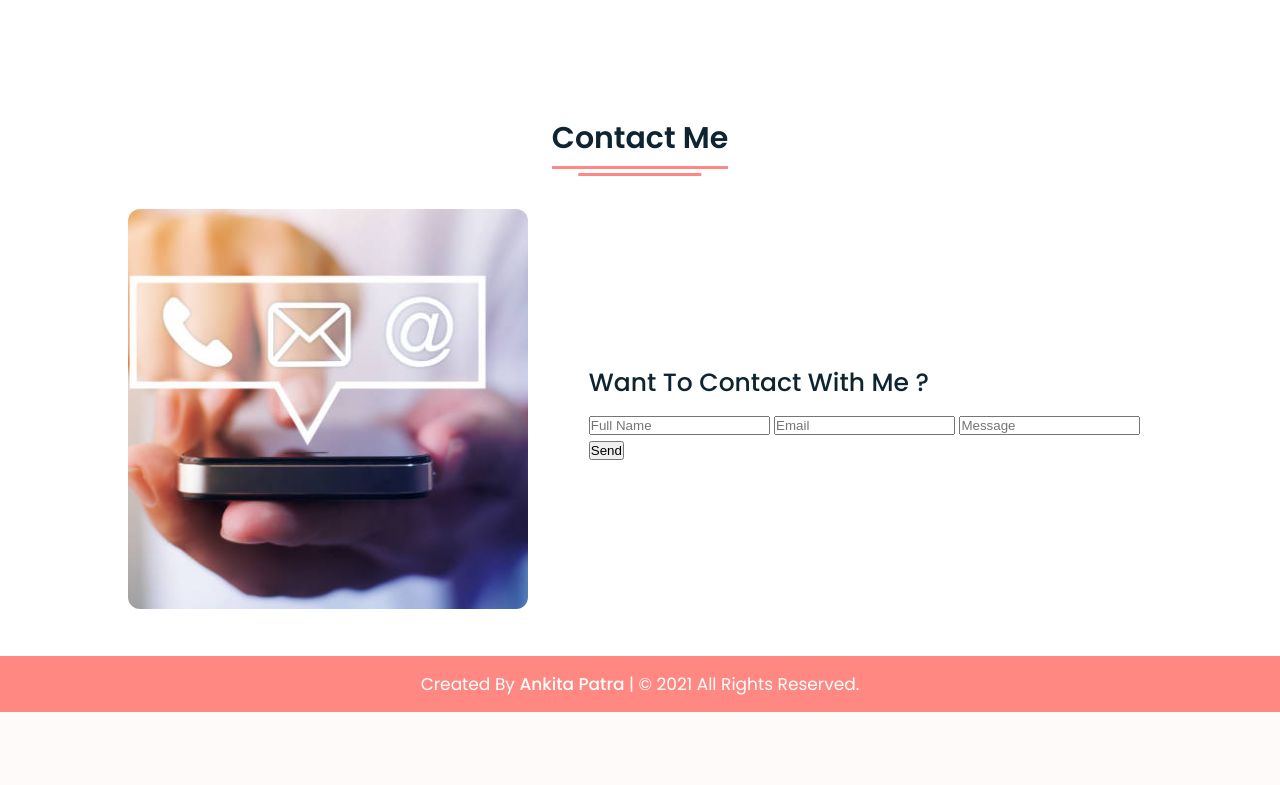
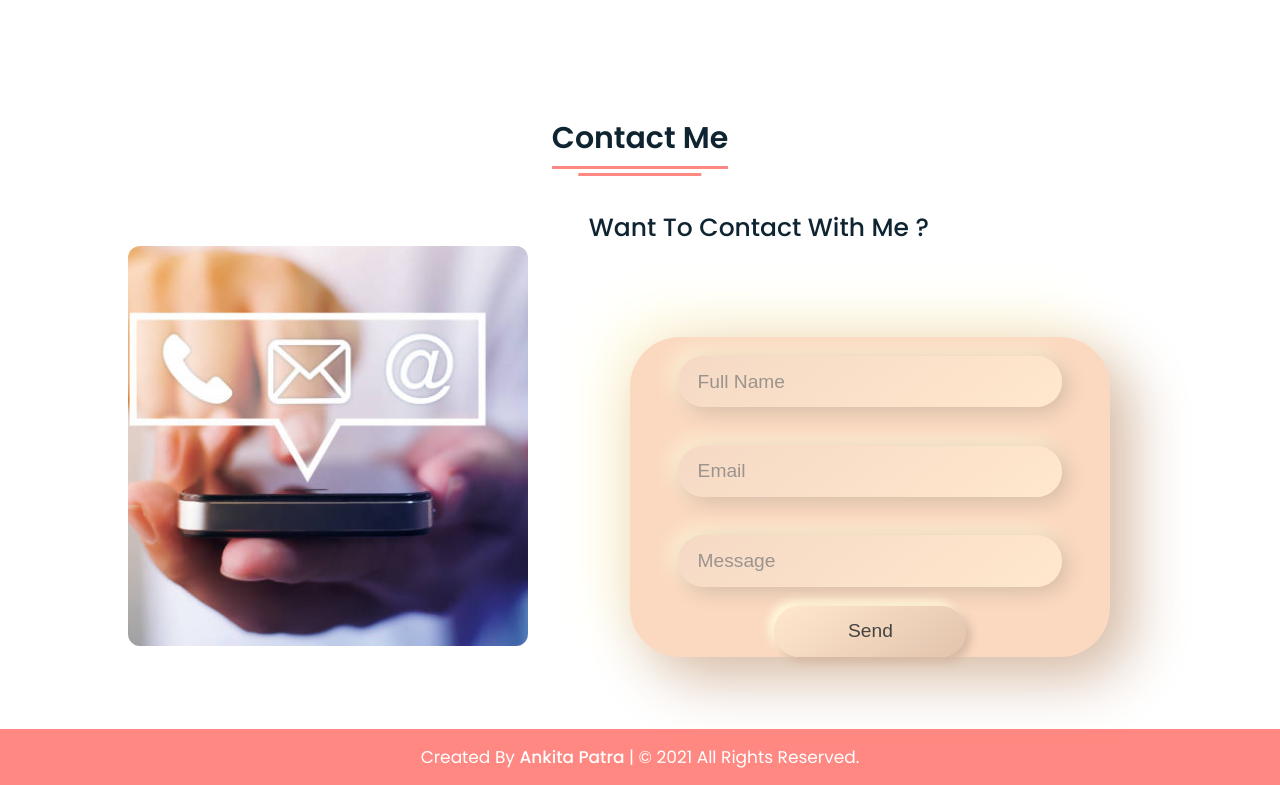
Before and after one commit to Ankita-201/Portfolio_Website, a Flask app: page / in a window 1280 px wide. Shown: the part 3679-4464 px from the top of the page. Before the commit the page ends 4391 px from the top, so only its background shows below. Run offline with Flask 2, Linux system fonts and the light colour scheme; data that the repository does not hold is empty.

Commit message:
My commit change.

```diff
--- a/static/css/style.css
+++ b/static/css/style.css
@@ -538,3 +538,92 @@ footer .text span a:hover{
         color: var(--primary-color);
     }
 }
+.form form .input::-webkit-input-placeholder {
+    opacity: 0.7;
+  }
+
+  .form form .input:-ms-input-placeholder {
+    opacity: 0.7;
+  }
+
+  .form form .input::-ms-input-placeholder {
+    opacity: 0.7;
+  }
+
+  .form form .input::placeholder {
+    opacity: 0.7;
+  }
+  .form form .btn {
+    width: 10em;
+    height: 3em;
+    border-radius: 50px;
+    background: linear-gradient(145deg, #ffe8cd, #e2c3ad);
+    -webkit-box-shadow: 5px 5px 10px #d5b8a3, -5px -5px 10px #fffadd;
+    box-shadow: 5px 5px 10px #d5b8a3, -5px -5px 10px #fffadd;
+    border: none;
+    color: rgba(51, 51, 51, 0.9);
+    font-size: 1.2rem;
+    cursor: pointer;
+  }
+  .form form .input {
+    width: 80%;
+    height: 3em;
+    margin: 1em 0;
+    border-radius: 50px;
+    padding: 0 1em;
+    font-size: 1.2rem;
+    color: rgba(51, 51, 51, 0.5);
+    background: linear-gradient(145deg, #f5d9c5, #ffe8cd);
+    -webkit-box-shadow: 5px 5px 20px #d5b8a3, -5px -5px 20px #fffadd;
+    box-shadow: 5px 5px 20px #d5b8a3, -5px -5px 20px #fffadd;
+    border: none;
+    outline: none;
+  }
+  .form form .btn:active,
+.form form .btn:focus {
+  background: linear-gradient(145deg, #e2c3ad, #ffe8cd);
+  -webkit-box-shadow: 5px 5px 10px #d5b8a3, -5px -5px 10px #fffadd;
+  box-shadow: 5px 5px 10px #d5b8a3, -5px -5px 10px #fffadd;
+}
+.form {
+    margin: 0 auto;
+    width: 80%;
+    height: 100%;
+    display: -webkit-box;
+    display: -ms-flexbox;
+    display: flex;
+    -webkit-box-pack: start;
+    -ms-flex-pack: start;
+    justify-content: flex-start;
+    -webkit-box-align: center;
+    -ms-flex-align: center;
+    align-items: center;
+    -webkit-box-orient: vertical;
+    -webkit-box-direction: normal;
+    -ms-flex-direction: column;
+    flex-direction: column;
+  }
+
+  .form form {
+    display: -webkit-box;
+    display: -ms-flexbox;
+    display: flex;
+    margin-bottom: 2em;
+    height: 20em;
+    width: 30em;
+    border-radius: 50px;
+    background: #fbd9c0;
+    -webkit-box-shadow: 20px 20px 60px #d5b8a3, -20px -20px 60px #fffadd;
+    box-shadow: 20px 20px 60px #d5b8a3, -20px -20px 60px #fffadd;
+    margin-top: 5em;
+    -webkit-box-pack: center;
+    -ms-flex-pack: center;
+    justify-content: center;
+    -webkit-box-align: center;
+    -ms-flex-align: center;
+    align-items: center;
+    -webkit-box-orient: vertical;
+    -webkit-box-direction: normal;
+    -ms-flex-direction: column;
+    flex-direction: column;
+  }
```
